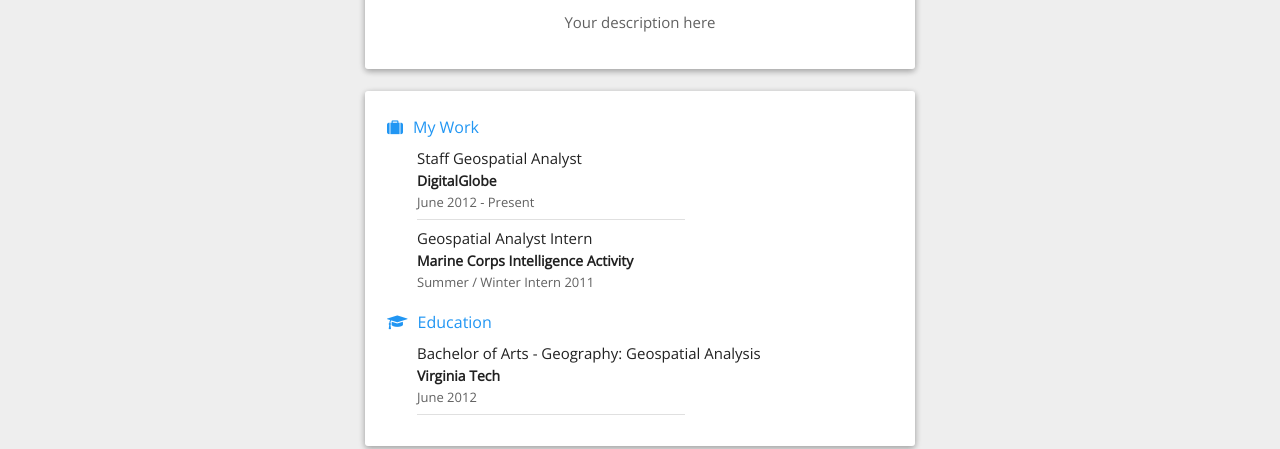
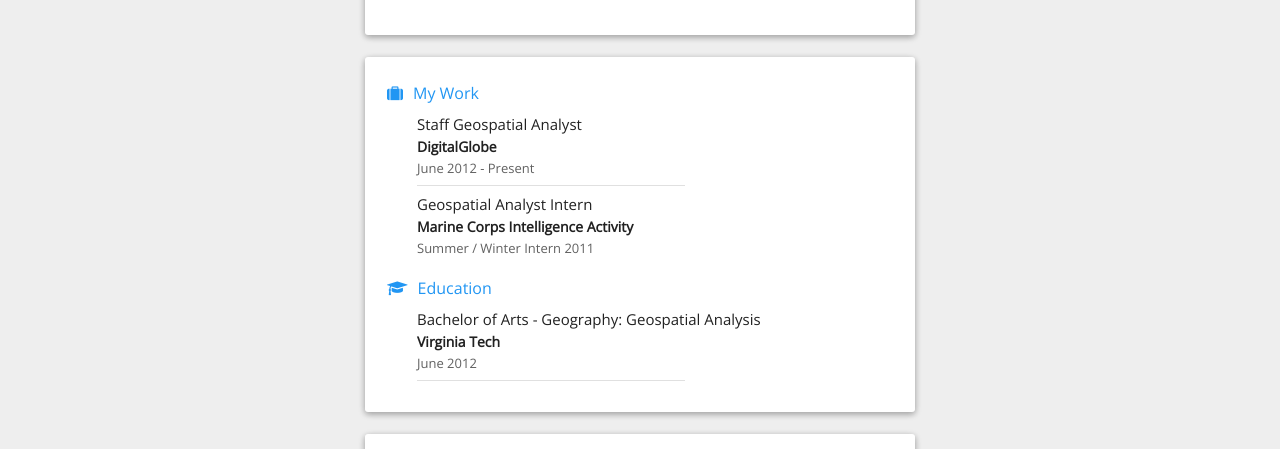
Before and after one commit to timothydoleary/timothydoleary.github.io, a plain HTML site: page index.html in a window 1280 px wide. Shown: the part 239-688 px from the top of the page. Drawn offline with nearby package versions, Linux system fonts and the light colour scheme.

Commit message:
remove description

```diff
--- a/index.html
+++ b/index.html
@@ -25,7 +25,7 @@
 	<div id="quick_card" class="card">
 		<div><img id="photo" src="img/peanuts_profile.jpg" /></div> <!-- replace photo in /img/ 705x705 -->
 		<h1 id="name">Tim O'Leary</h1>
-		<h2 id="description">Your description here</h2>
+		<!--<h2 id="description">Your description here</h2>-->
 	</div>
 </header>
 <main>
```
